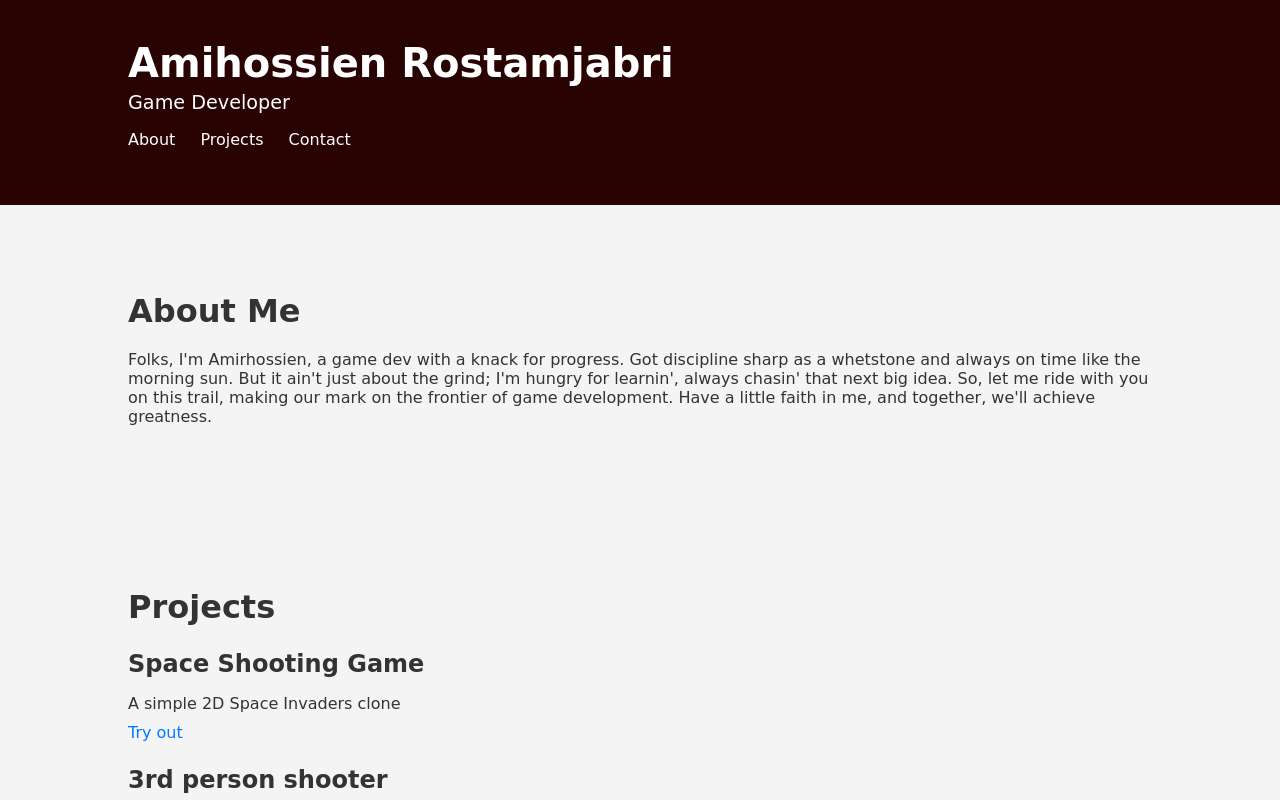
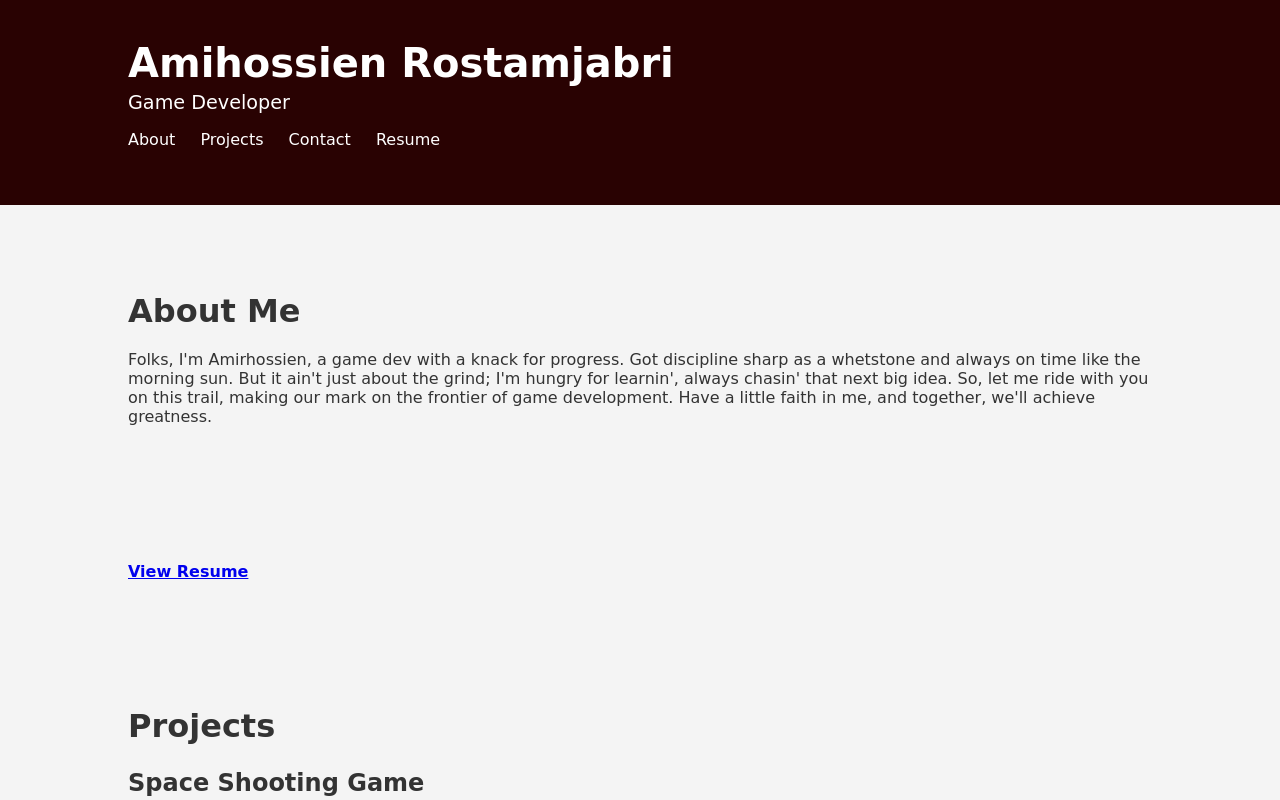
Before and after one commit to Amirhossien-rostamjabri/Amirhossien-Rostamjabri, a plain HTML site: page index.html in a window 1280 px wide. Shown: the top 800 px of the page. Drawn offline with Linux system fonts and the light colour scheme.

Commit message:
add html part of resume
forgot to merge html part :D
its done now

```diff
--- a/index.html
+++ b/index.html
@@ -4,7 +4,7 @@
 <head>
     <meta charset="UTF-8">
     <meta name="viewport" content="width=device-width, initial-scale=1.0">
-    <title>Game Developer Portfolio</title>
+    <title>Amirhossien Rostamjabri Portfolio</title>
     <link rel="stylesheet" href="styles.css">
 </head>
 
@@ -18,6 +18,7 @@
                     <li><a href="#about">About</a></li>
                     <li><a href="#projects">Projects</a></li>
                     <li><a href="#contact">Contact</a></li>
+                    <li><a href="#Resume">Resume</a></li>
                 </ul>
             </nav>
         </div>
@@ -34,6 +35,12 @@
                 me ride with you on this trail,
                 making our mark on the frontier of game development.
                 Have a little faith in me, and together, we'll achieve greatness.</p>
+        </div>
+    </section>
+    <section id="Resume" class="section">
+
+        <div class="resume-link">
+            <a href="https://flowcv.com/resume/8q07e6tkvd" target="_blank">View Resume</a>
         </div>
     </section>
 
```
